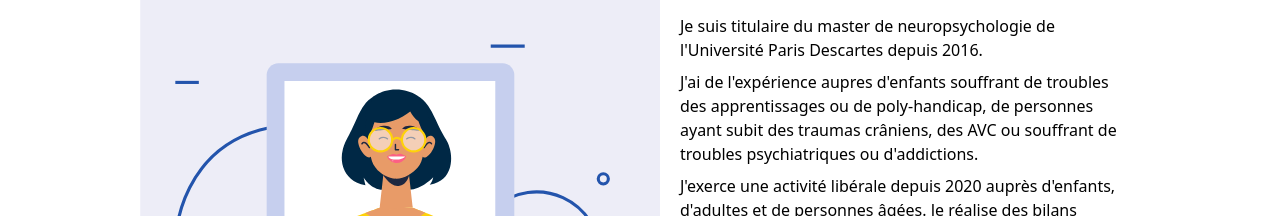
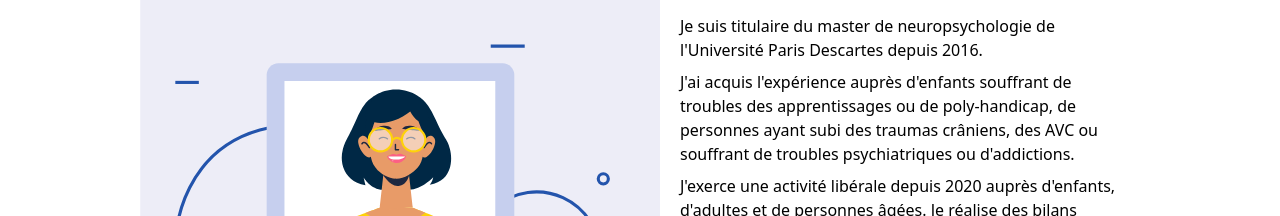
Before and after one commit to AlexandreKempf/mailysmiquel, a SvelteKit app: page /description in a window 1280 px wide. Shown: the part 286-502 px from the top of the page. Built offline with nearby package versions, Linux system fonts and the light colour scheme; a web font is replaced by a local one.

Commit message:
corrections dominique

```diff
--- a/src/routes/+page.svelte
+++ b/src/routes/+page.svelte
@@ -24,7 +24,7 @@
 				</p>
 				<p>
 					Il est utile pour les enfants en difficulté scolaire, pour les adultes s'interrogeant sur
-					leur fonctionnement intellectuel ou cognitif ou ayant souffert de lésions cérébrales, etc.
+					leur fonctionnement intellectuel ou cognitif ou ayant souffert de lésions cérébrales.
 				</p>
 			</div>
 			<div class="flex gap-2">
--- a/src/routes/description/+page.svelte
+++ b/src/routes/description/+page.svelte
@@ -21,8 +21,8 @@
 				Je suis titulaire du master de neuropsychologie de l'Université Paris Descartes depuis 2016.
 			</p>
 			<p class="mb-2 font-light">
-				J'ai de l'expérience aupres d'enfants souffrant de troubles des apprentissages ou de
-				poly-handicap, de personnes ayant subit des traumas crâniens, des AVC ou souffrant de
+				J'ai acquis l'expérience auprès d'enfants souffrant de troubles des apprentissages ou de
+				poly-handicap, de personnes ayant subi des traumas crâniens, des AVC ou souffrant de
 				troubles psychiatriques ou d'addictions.
 			</p>
 			<p class="mb-2 font-light">
--- a/src/routes/tarifs/+page.svelte
+++ b/src/routes/tarifs/+page.svelte
@@ -67,7 +67,7 @@
 					</div>
 					<div class="flex items-center gap-3 mx-5 my-2">
 						<div class="i-iconoir-check-circle text-blue w-7 h-7" />
-						<p class="font-bold">Inclus le premier entretien</p>
+						<p class="font-bold">Premier entretien inclus</p>
 					</div>
 					<div class="flex items-center gap-3 mx-5 my-2">
 						<div class="i-iconoir-check-circle text-blue w-7 h-7" />
```
